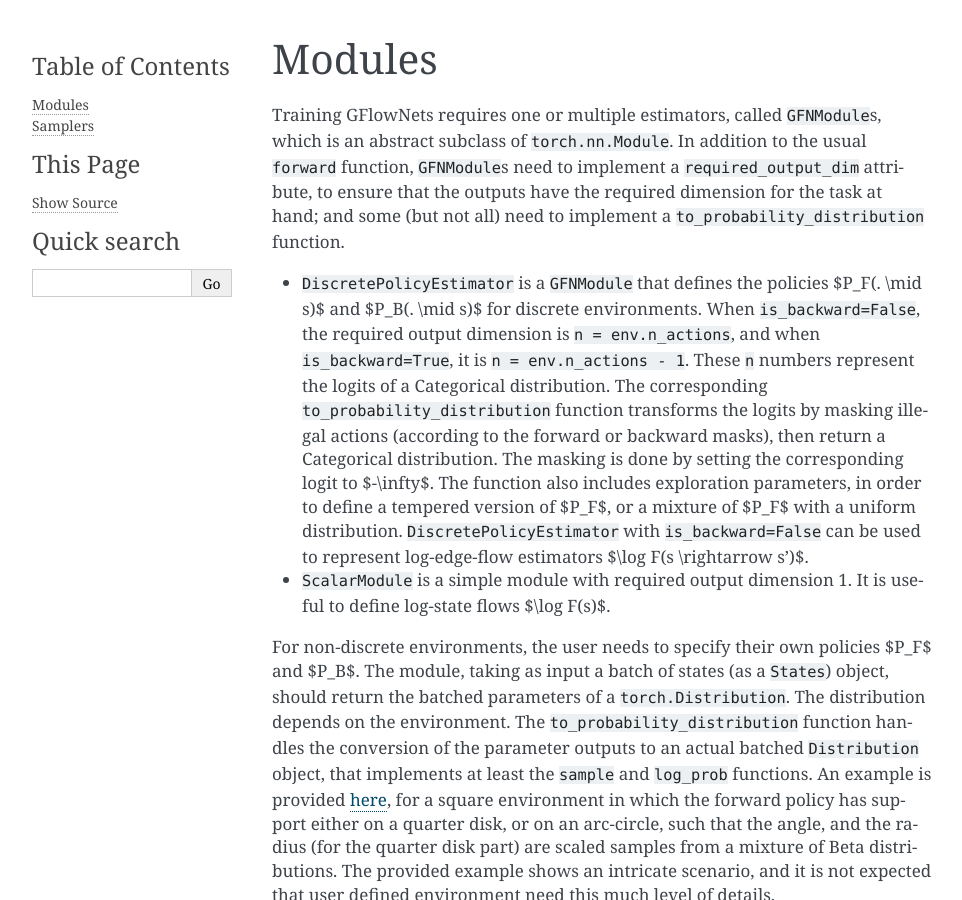
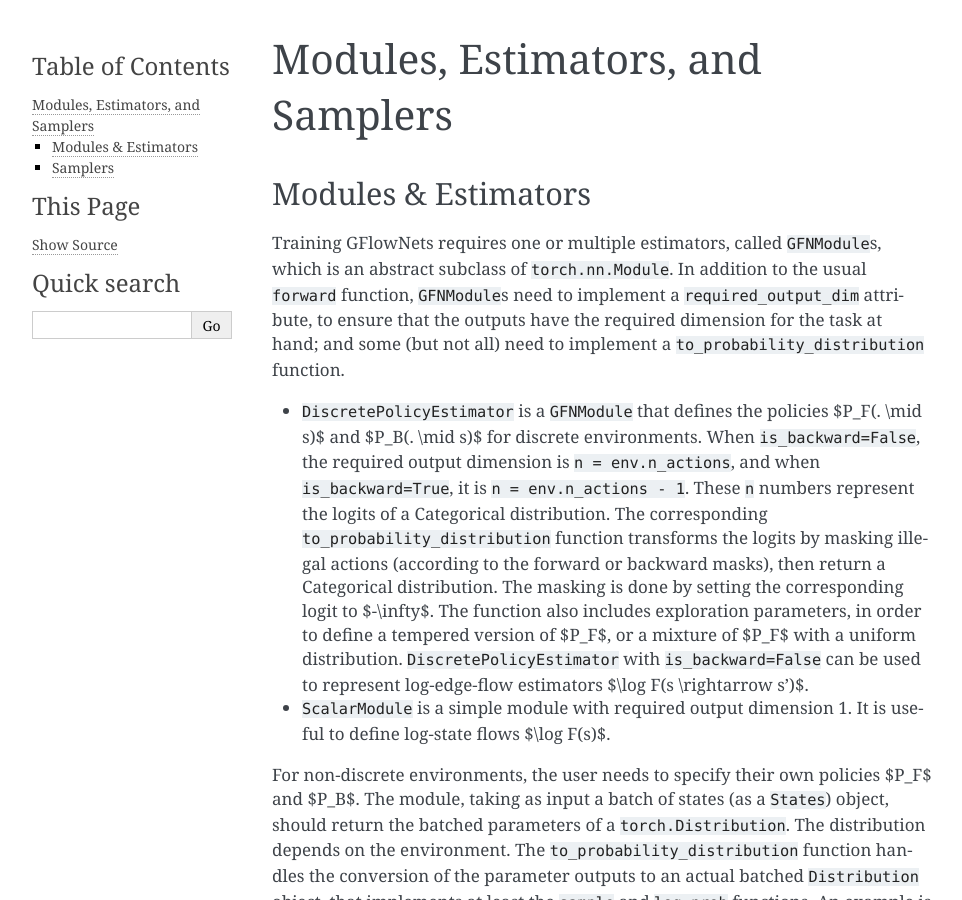
Before and after one commit to GFNOrg/torchgfn, a Sphinx documentation site: the page built from docs/source/guides/modules_estimators_samplers.md, in a window 1280 px wide and 900 px high. Shown: the whole window, without its empty margins (148-1110 px from the left). Built offline with Sphinx 7.4.7, drawn with Linux system fonts in a browser that asks for light colours.

Commit message:
reformatting docs

```diff
--- a/docs/source/guides/modules_estimators_samplers.md
+++ b/docs/source/guides/modules_estimators_samplers.md
@@ -1,4 +1,6 @@
-### Modules
+# Modules, Estimators, and Samplers
+
+## Modules & Estimators
 
 Training GFlowNets requires one or multiple estimators, called `GFNModule`s, which is an abstract subclass of `torch.nn.Module`. In addition to the usual `forward` function, `GFNModule`s need to implement a `required_output_dim` attribute, to ensure that the outputs have the required dimension for the task at hand; and some (but not all) need to implement a `to_probability_distribution` function.
 
@@ -13,7 +15,7 @@ In all `GFNModule`s, note that the input of the `forward` function is a `States`
 
 For discrete environments, a `Tabular` module is provided, where a lookup table is used instead of a neural network. Additionally, a `UniformPB` module is provided, implementing a uniform backward policy. These modules are provided [here](https://github.com/gfnorg/torchgfn/tree/master/src/gfn/utils/modules.py).
 
-### Samplers
+## Samplers
 
 A [Sampler](https://github.com/gfnorg/torchgfn/tree/master/src/gfn/samplers.py) object defines how actions are sampled (`sample_actions()`) at each state, and trajectories  (`sample_trajectories()`), which can sample a batch of trajectories starting from a given set of initial states or starting from $s_0$. It requires a `GFNModule` that implements the `to_probability_distribution` function. For simple off-policy sampling (e.g., epsilon-noisy or tempering), you can pass appropriate `policy_kwargs` to the `Sampler` object, which will be used by the `GFNModule`. If you need more complex off-policy sampling, you can subclass the `Sampler` object, and override the `sample_actions` and `sample_trajectories` methods.
 
--- a/docs/source/guides/states_actions_containers.md
+++ b/docs/source/guides/states_actions_containers.md
@@ -1,4 +1,6 @@
-### States
+# States, Actions, and Containers
+
+## States
 
 States are the primitive building blocks for GFlowNet objects such as transitions and trajectories, on which losses operate.
 
@@ -12,7 +14,7 @@ Because multiple trajectories can have different lengths, batching requires appe
 
 For discrete environments, the action set is represented with the set $\{0, \dots, n_{actions} - 1\}$, where the $(n_{actions})$-th action always corresponds to the exit or terminate action, i.e. that results in a transition of the type $s \rightarrow s_f$, but not all actions are possible at all states. For discrete environments, each `States` object is endowed with two extra attributes: `forward_masks` and `backward_masks`, representing which actions are allowed at each state and which actions could have led to each state, respectively. Such states are instances of the `DiscreteStates` abstract subclass of `States`. The `forward_masks` tensor is of shape `(*batch_shape, n_{actions})`, and `backward_masks` is of shape `(*batch_shape, n_{actions} - 1)`. Each subclass of `DiscreteStates` needs to implement the `update_masks` function, that uses the environment's logic to define the two tensors.
 
-### Actions
+## Actions
 
 Actions should be though of as internal actions of an agent building a compositional object. They correspond to transitions $s \rightarrow s'$. An abstract `Actions` class is provided. It is automatically subclassed for discrete environments, but needs to be manually subclassed otherwise.
 
@@ -22,7 +24,7 @@ Additionally, each subclass needs to define two more class variable tensors:
 - `dummy_action`: A tensor that is padded to sequences of actions in the shorter trajectories of a batch of trajectories. It is `[-1]` for discrete environments.
 - `exit_action`: A tensor that corresponds to the termination action. It is `[n_{actions} - 1]` fo discrete environments.
 
-### Containers
+## Containers
 
 Containers are collections of `States`, along with other information, such as reward values, or densities $p(s' \mid s)$. Three containers are available:
 
--- a/docs/source/index.rst
+++ b/docs/source/index.rst
@@ -7,9 +7,8 @@
 
    self
    guides/example
-   guides/creating_environments
-   guides/advanced
    guides/states_actions_containers
    guides/modules_estimators_samplers
    guides/losses
-   guides/example
+   guides/creating_environments
+   guides/advanced
```
Also changed, not shown: docs/source/guides/advanced.md (+1 -1 lines), docs/source/guides/example.md (+1 -1 lines), docs/source/guides/losses.md (+1 -1 lines).
